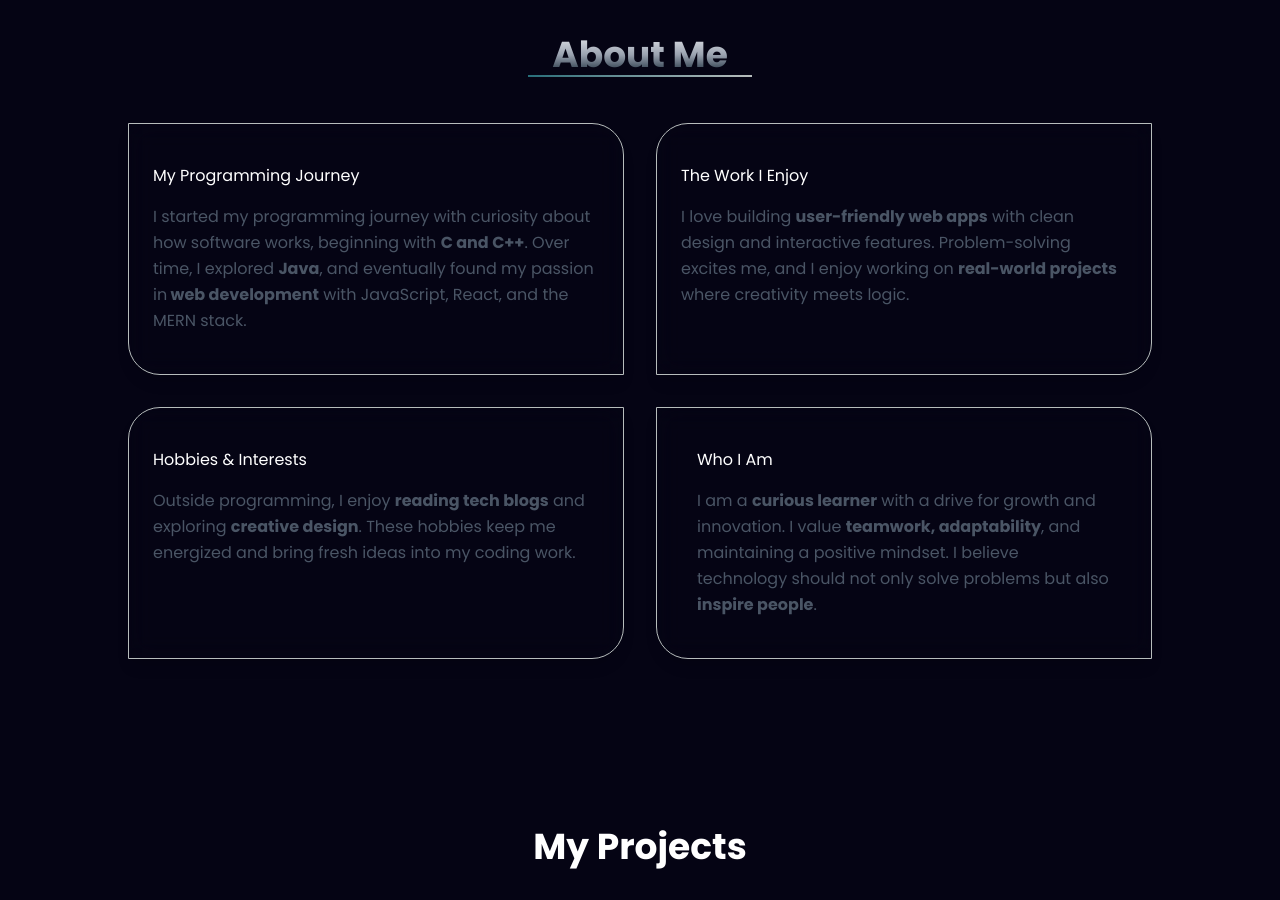
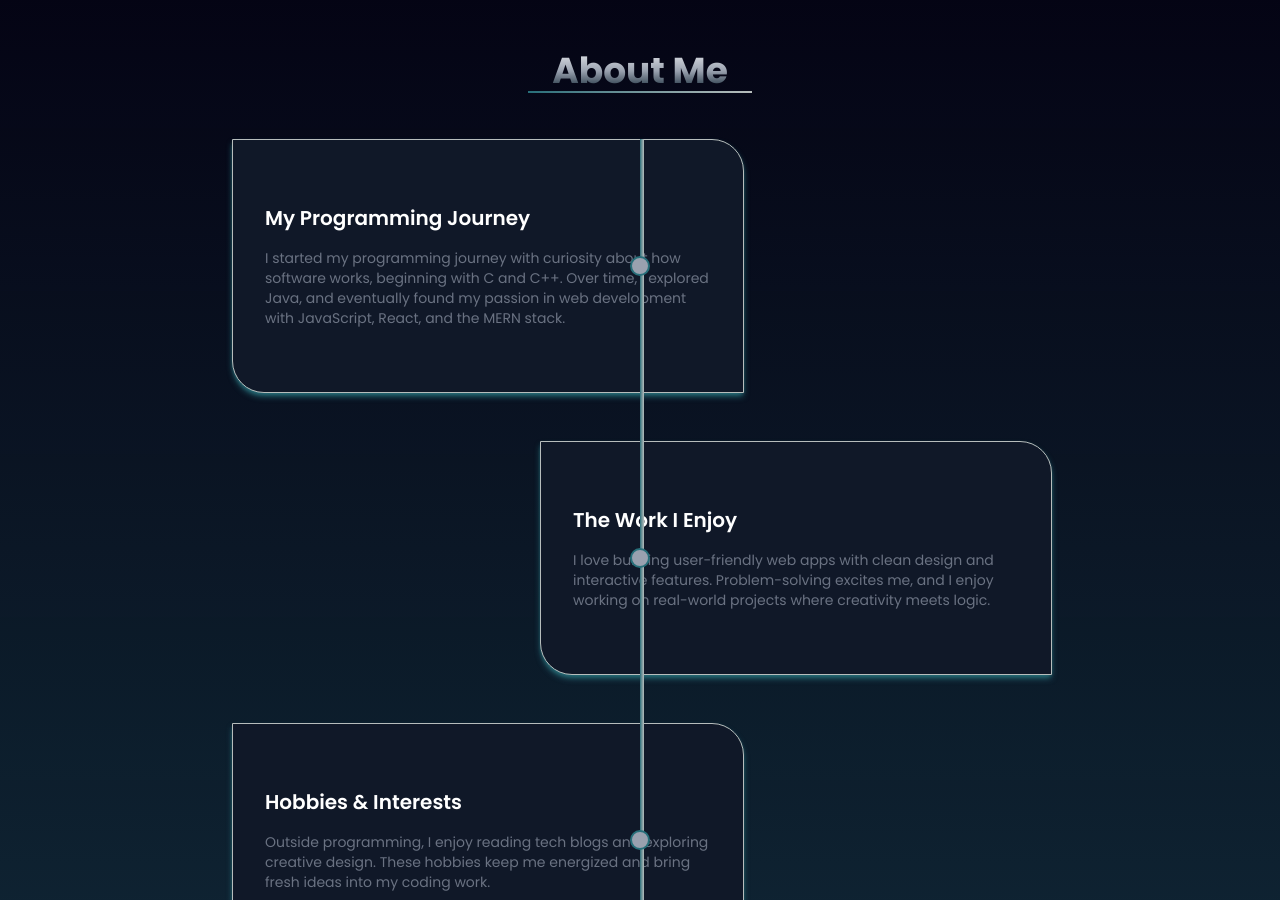
Before and after one commit to MughniRayhan/Portfolio, a React (Vite) app: page / in a window 1280 px wide. Shown: the part 1900-2800 px from the top of the page. Built offline with nearby package versions, Linux system fonts and the light colour scheme.

Commit message:
add styles in about section

```diff
--- a/src/Pages/Home/AboutMe.jsx
+++ b/src/Pages/Home/AboutMe.jsx
@@ -1,11 +1,26 @@
 import React from "react";
 import { motion, useScroll } from "motion/react"
+import { div } from "motion/react-client";
+
+const about = [
+  {id:1, title: "My Programming Journey", content: "I started my programming journey with curiosity about how software works, beginning with C and C++. Over time, I explored Java, and eventually found my passion in web development with JavaScript, React, and the MERN stack."},
+
+  {id:2, title: "The Work I Enjoy", content: "I love building user-friendly web apps with clean design and interactive features. Problem-solving excites me, and I enjoy working on real-world projects where creativity meets logic."},
+
+  {id:3, title: "Hobbies & Interests", content: "Outside programming, I enjoy reading tech blogs and exploring creative design. These hobbies keep me energized and bring fresh ideas into my coding work."},
+
+  {id:4, title: "Future Aspirations", content: "I aim to deepen my expertise in web development and explore emerging technologies like AI and blockchain. My goal is to create impactful solutions that enhance user experiences."}
+]
 
 function AboutMe() {
    const scrollYProgress = useScroll().scrollYProgress
   return (
-        <section className="py-16 px-6 md:px-20 skills-gradient text-white " data-aos="fade-up" data-aos-duration="2000" >
-              <motion.h2 className="text-3xl md:text-4xl font-bold text-center mb-3 relative  w-[20%] mx-auto bg-gradient-to-t from-primary/30 via-gray-400 to-gray-200 bg-clip-text text-transparent mb-12" >
+
+<>
+        <section className="pt-20 pb-16  lg:pb-0  skills-gradient bg-gradient-to-t from-primary/50 to-transparent text-white " data-aos="fade-up" data-aos-duration="2000" >
+
+              <div className="px-6 lg:px-20">
+                <motion.h2 className="text-3xl text-center lg:text-4xl font-bold   relative  w-[20%] mx-auto sm:bg-gradient-to-t sm:from-primary/30 sm:via-gray-400 sm:to-gray-200 sm:bg-clip-text sm:text-transparent mb-12" >
                 About Me
 
               <motion.span style={{
@@ -21,69 +36,42 @@ function AboutMe() {
               </motion.span>
               </motion.h2>
 
-      <div className="grid grid-cols-1 md:grid-cols-2 gap-8 max-w-5xl mx-auto">
+              <div className="relative">
+                <div className="absolute lg:left-1/2 left-0 transform -tracking-x-1/2 lg:-translate-x-0 w-1 h-full bg-gradient-to-r from-primary to-secondary "></div>
 
-        {/* Card 1: Programming Journey */}
-        <div
-        className="  backdrop-blur-md px-6 py-10 border border-secondary  rounded-bl-4xl  rounded-tr-4xl shadow-lg hover:shadow-primary  transform hover:-translate-y-0.5 transition-all duration-500"
-        >
-          <div>
-            <h2>My Programming Journey</h2>
-          </div>
-          <div className="text-gray-600 leading-relaxed mt-4">
-            <p>
-              I started my programming journey with curiosity about how
-              software works, beginning with <b>C and C++</b>. Over time, I
-              explored <b>Java</b>, and eventually found my passion in
-              <b> web development</b> with JavaScript, React, and the MERN stack.
-            </p>
-          </div>
-        </div>
+               {about.map((item) => (
+                 <div key={item.id} className={`flex flex-col lg:flex-row items-center pr-3 lg:pr-0 mb-12 ${item.id % 2 === 0 ? "lg:justify-end" : "lg:justify-start"} `}>
 
-        {/* Card 2: Work I Enjoy */}
-        <div  className=" backdrop-blur-md px-6 py-10 border border-secondary  rounded-br-4xl rounded-tl-4xl shadow-lg hover:shadow-primary  transform hover:-translate-y-0.5 transition-all duration-500">
-          <div>
-            <h2>The Work I Enjoy</h2>
-          </div>
-          <div className="text-gray-600 leading-relaxed mt-4">
-            <p>
-              I love building <b>user-friendly web apps</b> with clean design and
-              interactive features. Problem-solving excites me, and I enjoy
-              working on <b>real-world projects</b> where creativity meets logic.
-            </p>
-          </div>
-        </div>
 
-        {/* Card 3: Hobbies & Interests */}
-        <div  className="  backdrop-blur-md px-6 py-10 border border-secondary  rounded-tl-4xl rounded-br-4xl shadow-lg hover:shadow-primary  transform hover:-translate-y-0.5 transition-all duration-500">
-          <div>
-            <h2>Hobbies & Interests</h2>
-          </div>
-          <div className="text-gray-600 leading-relaxed mt-4">
-            <p>
-              Outside programming, I enjoy <b>reading tech blogs</b> and exploring <b>creative design</b>. These
-              hobbies keep me energized and bring fresh ideas into my coding
-              work.
-            </p>
-          </div>
-        </div>
+                <div className="absolute lg:left-1/2 left-0 transform -translate-x-1/2 bg-gray-400 border-2 border-primary w-5 h-5  rounded-full flex justify-center items-center shadow-2xl shadow-secondary z-10">
+                </div>
 
-        {/* Card 4: Personality */}
-        <div  className="  backdrop-blur-md px-10 py-10 border border-secondary  rounded-bl-4xl rounded-tr-4xl shadow-lg hover:shadow-primary  transform hover:-translate-y-0.5 transition-all duration-500">
-          <div>
-            <h2>Who I Am</h2>
-          </div>
-          <div className="text-gray-600 leading-relaxed mt-4">
-            <p>
-              I am a <b>curious learner</b> with a drive for growth and
-              innovation. I value <b>teamwork, adaptability</b>, and maintaining
-              a positive mindset. I believe technology should not only solve
-              problems but also <b>inspire people</b>.
-            </p>
-          </div>
-        </div>
-      </div>
+                <div className={`w-full lg:max-w-lg px-8 py-12 lg:py-16  border border-secondary  rounded-bl-4xl  rounded-tr-4xl shadow-md shadow-primary bg-gray-900  backdrop:blur-lg ${item.id %2 ===0 ? "lg:ml-0, lg:text-left" : "lg:mr-0,lg:text-right"} lg:ml-38 lg:mr-37 ml-8 transform transition-transform duration-300 hover:scale-105`}>
+                  <h3 className="text-xl font-semibold mb-4">{item.title}</h3>
+                  <p className="text-gray-500 text-sm">{item.content}</p>
+                </div>
+                 </div>
+               ))}
+              </div>
+              </div>
+ <svg xmlns="http://www.w3.org/2000/svg" viewBox="0 0 1440 320" className='hidden lg:block'>
+        <defs>
+          {/* Gradient definition */}
+          <linearGradient id="wave" x1="0%" y1="0%" x2="100%" y2="100%">
+            <stop offset="0%" style={{ stopColor: "#050414", stopOpacity: 1 }} />
+            <stop offset="100%" style={{ stopColor: "#050414", stopOpacity: 1 }} />
+          </linearGradient>
+        </defs>
+
+        <path
+          fill="url(#wave)"
+         d="M0,96L48,112C96,128,192,160,288,181.3C384,203,480,213,576,208C672,203,768,181,864,165.3C960,149,1056,139,1152,138.7C1248,139,1344,149,1392,154.7L1440,160L1440,320L1392,320C1344,320,1248,320,1152,320C1056,320,960,320,864,320C768,320,672,320,576,320C480,320,384,320,288,320C192,320,96,320,48,320L0,320Z"
+        />
+      </svg>
+
     </section>
+
+</>
   );
 }
 
--- a/src/Pages/Home/Projects.jsx
+++ b/src/Pages/Home/Projects.jsx
@@ -2,6 +2,7 @@ import { Link } from "react-router";
 import SCMS from '../../assets/scms.png'
 import GreenNest from '../../assets/GreenNest.png'
 import Food from '../../assets/foodExpiry.png'
+import { div } from "motion/react-client";
 const projects = [
   {
     id: 1,
@@ -33,6 +34,7 @@ const projects = [
 ];
 
 export default function Projects() {
+
   return (
     <section className="py-16 " id="projects" data-aos="fade-up" data-aos-duration="2000">
       <div className="max-w-7xl mx-auto px-6">
--- a/src/Pages/Home/Skills.jsx
+++ b/src/Pages/Home/Skills.jsx
@@ -51,7 +51,7 @@ function Skills() {
     const scrollYProgress = useScroll().scrollYProgress
   return (
     <section className="py-16 px-6 md:px-20 skills-gradient text-white " data-aos="fade-up" data-aos-duration="2000" >
-      <motion.h2 className="text-3xl md:text-4xl font-bold text-center mb-3 relative  w-[20%] mx-auto bg-gradient-to-t from-primary/30 via-gray-400 to-gray-200 bg-clip-text text-transparent" >
+      <motion.h2 className="text-3xl text-center md:text-4xl font-bold   relative  w-[20%] mx-auto sm:bg-gradient-to-t sm:from-primary/30 sm:via-gray-400 sm:to-gray-200 sm:bg-clip-text sm:text-transparent mb-3" >
         Skills
 
       <motion.span style={{
```
